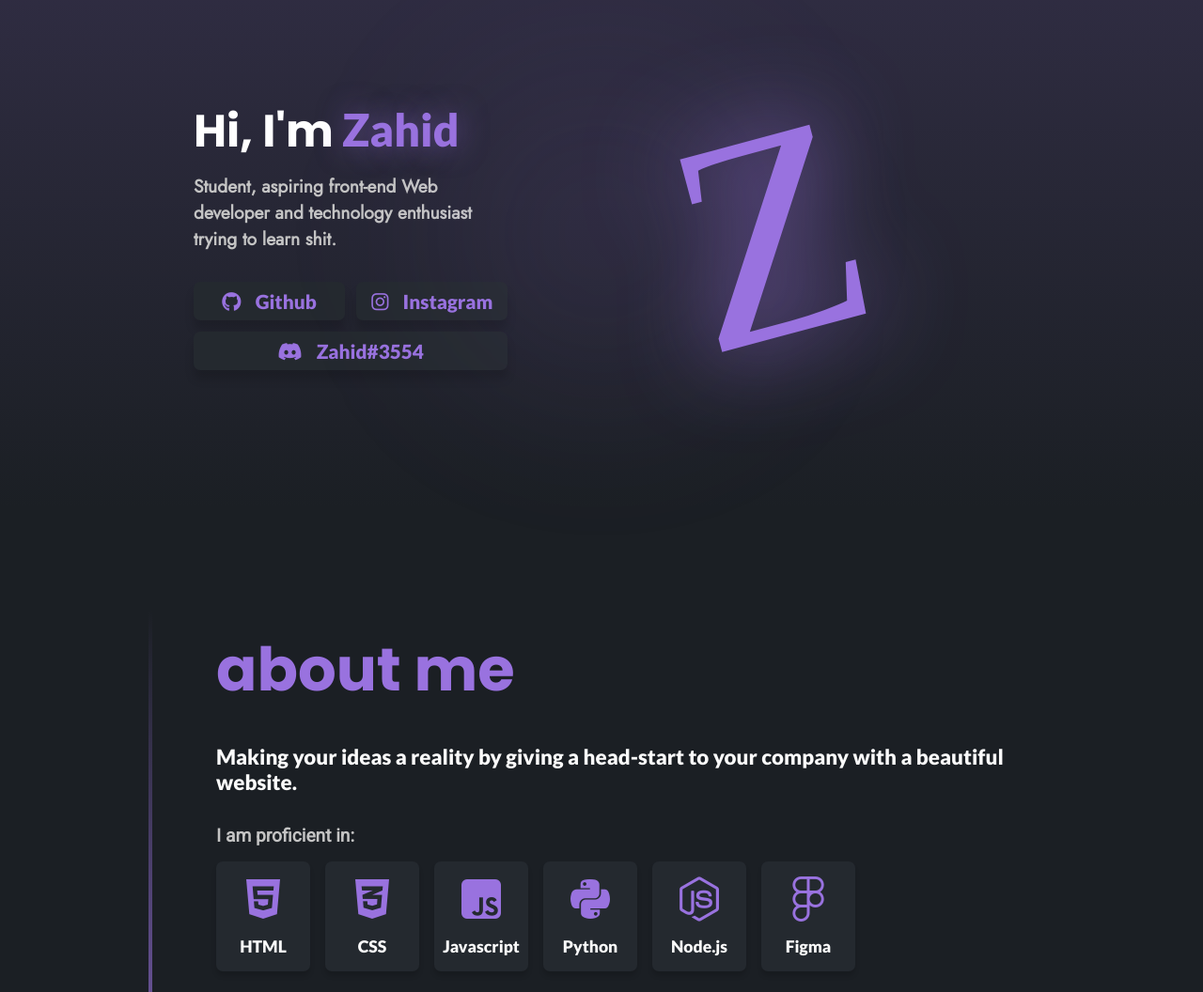
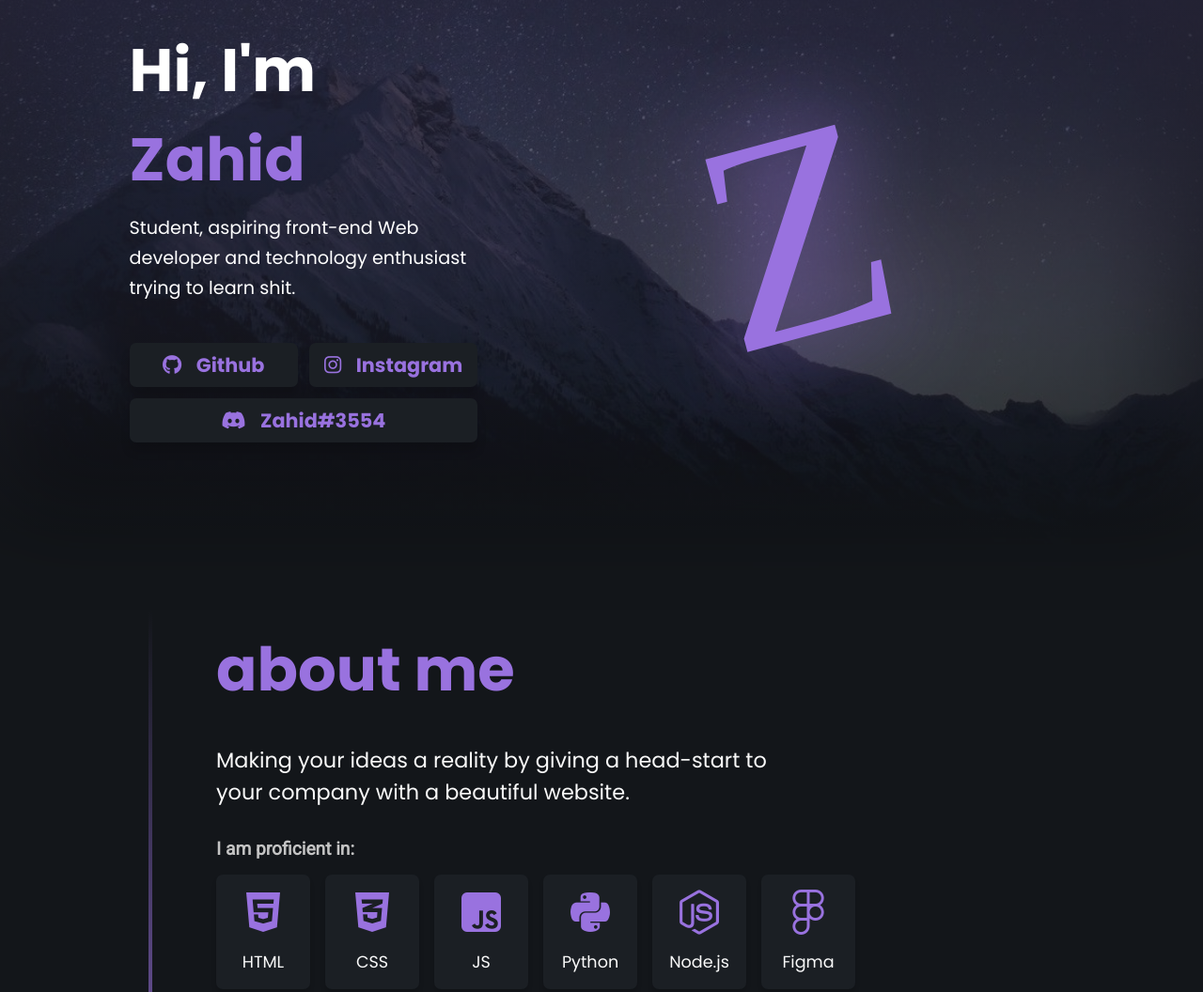
Before and after one commit to Zahide4/zahide4.github.io, a website: page index.html in a window 1280 px wide. Shown: the part 151-1207 px from the top of the page at 94% size. Drawn offline with nearby package versions, Linux system fonts and the light colour scheme; a web font is replaced by a local one.

Commit message:
improvements to hero section

```diff
--- a/index.html
+++ b/index.html
@@ -147,6 +147,7 @@
                         <div class="z-letter">Z</div>
 
                     </div>
+                    <!-- <img src="./framede.svg" alt="" class="bg-img"> -->
                 </div>
 
             </div>
@@ -161,8 +162,10 @@
                     <div class="about-wrapper">
                         <h1 class="h1" data-aos="fade-right">about me</h1>
                         <div class="about-para" data-aos="fade">
+                            <div class="p11">
+                                Making your ideas a reality by giving a head-start to your company with a beautiful website.
 
-                            Making your ideas a reality by giving a head-start to your company with a beautiful website.
+                            </div>
                             <h3 class="h3">I am proficient in:</h3>
                             <ul class="features tech-rack">
                                 <li class="feature tech-rack-item" data-aos="fade-left"><i
@@ -170,7 +173,7 @@
                                 <li class="feature tech-rack-item" data-aos="fade-left"><i
                                         class="fa-brands fa-css3-alt"></i>CSS</li>
                                 <li class="feature tech-rack-item" data-aos="fade-left"><i
-                                        class="fa-brands fa-square-js"></i>Javascript</li>
+                                        class="fa-brands fa-square-js"></i>JS</li>
                                 <li class="feature tech-rack-item" data-aos="fade-left"><i
                                         class="fa-brands fa-python"></i>Python</li>
                                 <li class="feature tech-rack-item" data-aos="fade-left"><i
@@ -250,7 +253,10 @@
                     <div class="about-wrapper">
                         <h1 class="h1" data-aos="fade-right">testimonials</h1>
                         <div class="about-para" data-aos="fade">
-                            “Feedback is the breakfast of champions.”
+                            <div class="p11">
+                                “Feedback is the breakfast of champions.”
+
+                            </div>
                             <div class="boxes">
                                 <div data-aos="fade-left" class="box box1" data-tilt data-tilt-max="10" data-tilt-glare
                                     data-tilt-max-glare="0.1">
@@ -309,7 +315,10 @@
                         <div id="contact"></div>
                         <h1 class="h1" data-aos="fade-right">Contact</h1>
                         <div class="about-para" data-aos="fade">
-                            "Got convinced? here you go"
+                            <div class="p11">
+                                "Got convinced? here you go"
+
+                            </div>
                             <div class="buttons contacts">
                                 <a href="mailto:cremier4@gmail.com">
                                     <div class="btn btn2"><i class="fa-solid fa-envelope"></i> Email</div>
@@ -327,7 +336,7 @@
             </div>
 
         </div>
-        <div class="footer">Copyright © Zahid - 2023</div>
+        <div class="footer">Made with ♥ By Zahid - Copyright © Zahid - 2023</div>
         <script src="https://unpkg.com/aos@2.3.1/dist/aos.js">
         </script>
         <script src="./typed.js"></script>
--- a/style.css
+++ b/style.css
@@ -1,11 +1,13 @@
-@import url('https://fonts.googleapis.com/css2?family=Alfa+Slab+One&family=Bebas+Neue&family=Changa+One&family=Jost&family=Lalezar&family=Lato:wght@900&family=Luckiest+Guy&family=Nothing+You+Could+Do&family=Oswald&family=Poiret+One&family=Poppins:wght@300&family=Press+Start+2P&family=Roboto&family=Rubik+Distressed&family=Wallpoet&display=swap');
-@import url('https://fonts.googleapis.com/css2?family=Jost&family=Poppins:wght@700&display=swap');
+@import url('https://fonts.googleapis.com/css2?family=Alfa+Slab+One&family=Bebas+Neue&family=Changa+One&family=poppins&family=Lalezar&family=poppins:wght@900&family=Luckiest+Guy&family=Nothing+You+Could+Do&family=Oswald&family=Poiret+One&family=Poppins:wght@300&family=Press+Start+2P&family=Roboto&family=Rubik+Distressed&family=Wallpoet&display=swap');
+@import url('https://fonts.googleapis.com/css2?family=poppins&family=Poppins:wght@700&display=swap');
+@import url('https://fonts.googleapis.com/css2?family=Poppins&display=swap');
+
 
 
 * {
     margin: 0;
     padding: 0;
-    font-family: "Jost";
+    font-family: "poppins";
     box-sizing: border-box;
     scroll-behavior: smooth;
     user-select: none;
@@ -16,8 +18,8 @@
 :root {
     --main-accent: rgb(153, 114, 223);
     --main-color: 153, 114, 223;
-    --main-bg: #1b1f24;
-    --sec-bg: #24292f;
+    --main-bg: #13161a;
+    --sec-bg: #1b1f24;
     --para-text: #fafafa;
     --sec-text: #c4c4c4;
 }
@@ -187,7 +189,6 @@ body {
     width: 100vw;
     min-height: 100vh;
     background: linear-gradient(to bottom, rgba(var(--main-color), 0.2) 0%, var(--main-bg) 20%);
-
 }
 
 .main {
@@ -202,10 +203,24 @@ body {
     justify-content: center;
     align-items: center;
     width: 90%;
-    max-width: 900px;
+    max-width: 1100px;
     margin: auto;
     min-height: 100vh;
     overflow-x: hidden;
+    position: relative;
+}
+
+.container::before{
+    content: "";
+    position: absolute;
+    top: 0px;
+    left: 0px;
+    width: 100%;
+    height: 100%;
+    opacity: 0.3;
+    box-shadow: inset 0px -100px 100px #13161a;
+
+    background: url("1638154.jpg") no-repeat center center/cover;
 }
 
 
@@ -228,7 +243,9 @@ body {
     position: relative;
 }
 
-
+.bg-img{
+    width:60%;
+}
 canvas {
     background-color: none;
     width: 100%;
@@ -255,7 +272,7 @@ canvas {
 
 .square {
     aspect-ratio: 1/1;
-    font-family: "Lato";
+    font-family: "poppins";
     color: var(--main-accent);
     background-color: var(--main-accent);
     /* border-radius: 20px; */
@@ -264,6 +281,9 @@ canvas {
 .header-info {
     max-width: 40%;
     padding: 1rem;
+    display: flex;
+    flex-direction: column;
+    gap: 0.1rem;
 }
 
 .logo-box {
@@ -298,7 +318,7 @@ canvas {
 .logo img:hover {}
 
 
-.follow {
+/* .follow {
     width: 300px;
     aspect-ratio: 1;
     position: absolute;
@@ -310,26 +330,27 @@ canvas {
     border-radius: 50%;
     pointer-events: none;
 
-}
+} */
 
 
 .title {
     color: white;
-    font-size: 3rem;
+    font-size: 4rem;
     font-family: "poppins";
 }
 
 .subtitle {
-    color: var(--sec-text);
+    color: white;
+    font-weight: 400;
+    line-height: 2rem;
     font-size: 1.2rem;
-    font-family: "jost";
+    font-family: "poppins";
     margin: 0.5rem 0rem;
 }
 
 span {
     color: var(--main-accent);
-    font-family: "Lato";
-    text-shadow: 0px 0px 30px rgba(var(--main-color), 0.5);
+    font-family: "poppins";
 }
 
 .buttons {
@@ -345,6 +366,13 @@ span {
     grid-column: 1/3;
 }
 
+.p11{
+    font-family: "Poppins";
+    font-weight: 400;
+    width: 100%;
+    max-width: 600px;
+}
+
 .btn {
     padding: 0.5rem 1rem;
     background-color: var(--sec-bg);
@@ -352,7 +380,8 @@ span {
     /*display: inline-block;
     */
     text-align: center;
-    font-family: "Lato";
+    font-family: "poppins";
+    font-weight: bold;
     border-radius: 7px;
     font-size: 1.3rem;
     transition: all 0.2s;
@@ -402,7 +431,7 @@ span {
 .line-wrapper::before {
     content: "<>";
     font-size: 2rem;
-    font-family: "Lato";
+    font-family: "poppins";
 
     position: absolute;
     top: 50%;
@@ -444,7 +473,7 @@ span {
 
 .about-para {
     color: var(--para-text);
-    font-family: "Lato";
+    font-family: "poppins";
     widtH: 100%;
     font-size: 1.4rem;
 }
@@ -475,7 +504,7 @@ span {
     font-size: 1.1rem;
     background-color: var(--sec-bg);
     border-radius: 5px;
-    font-family: "Lato";
+    font-family: "poppins";
     display: flex;
     align-items: center;
     gap: 1rem;
@@ -502,7 +531,7 @@ span {
     background-color: #24292f;
     padding: 0.75rem;
     transition: all 0.2s;
-    font-family: "Lato";
+    font-family: "poppins";
     font-size: 2rem;
     border-radius: 5px 0px 0px 5px;
     color: var(--main-accent);
@@ -538,7 +567,7 @@ input {
 .project {
     width: 100%;
     max-width: 400px;
-    height: 450px;
+    height: 470px;
     display: flex;
     flex-direction: column;
     box-shadow: 0px 10px 5px rgba(0, 0, 0, 0.137);
@@ -561,7 +590,7 @@ input {
     top: 0;
     width: 100%;
     height: 310px;
-    font-family: "Lato";
+    font-family: "poppins";
     color: var(--para-text);
     font-size: 1.2rem;
     border-radius: 10px 10px 0px 0px;
@@ -584,7 +613,7 @@ input {
     margin: auto;
     display: block;
     position: absolute;
-    bottom: 140px;
+    bottom: 170px;
     padding: 5px;
     left: 50%;
     transform: translateX(-50%);
@@ -611,7 +640,7 @@ input {
 
 .p-para {
     text-align: center;
-    font-family: "Jost";
+    font-family: "poppins";
     font-size: 1rem;
     color: var(--sec-text);
 }
```
Also changed, not shown: 1638154.jpg (added), Frame.png (added), Frame.svg (added), Framed.svg (added), Framede.svg (added), Group 1stars.png (added), Group 1stars.svg (added), Group 2aa.svg (added), background-image-header.png (added), 2 other files.
